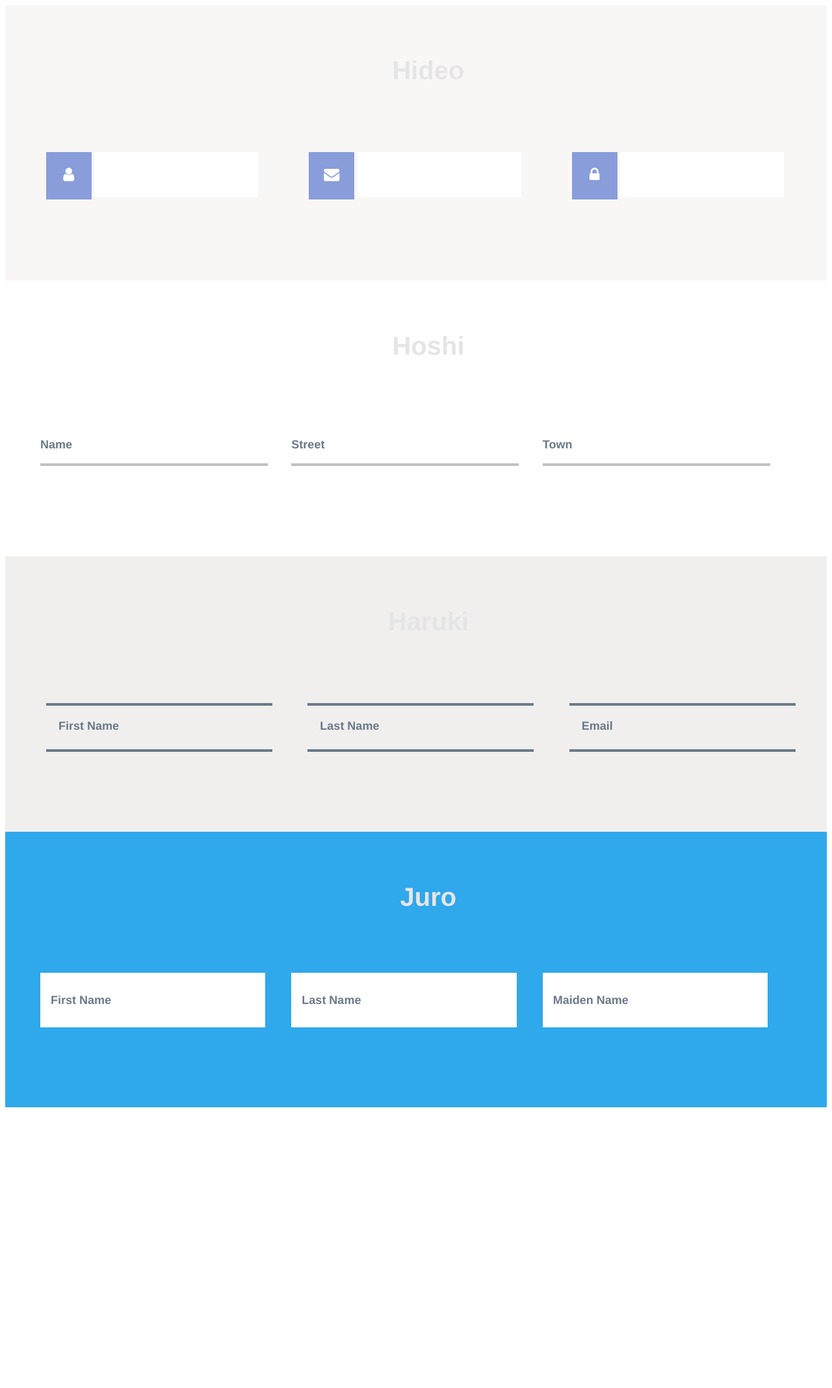
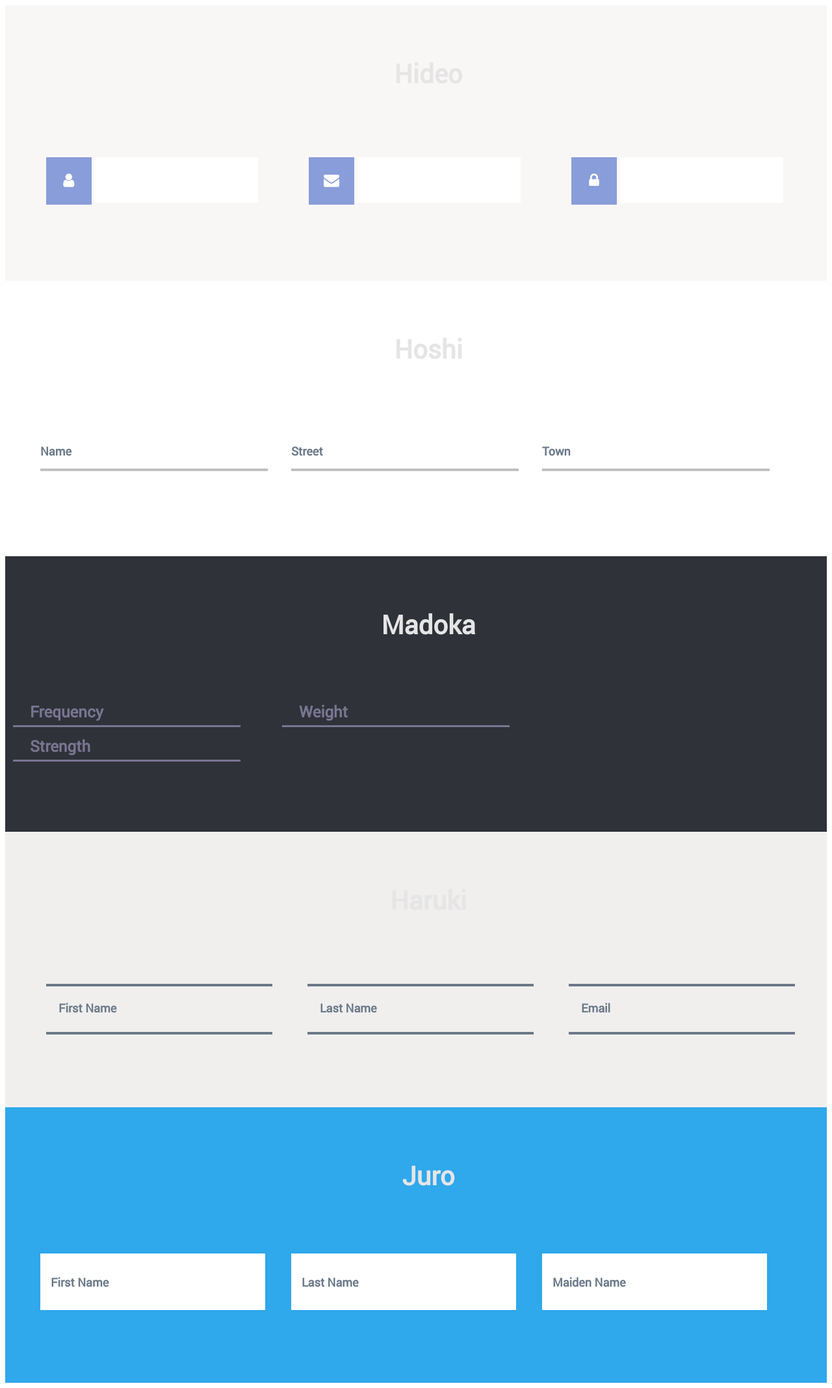
Before and after one commit to ppadua/other-activities, a CodeIgniter app: page /textinput in a window 1280 px wide. Shown: the whole page at 65% size. Before the commit the page ends 1704 px from the top, so only its background shows below. Run offline with CodeIgniter, Linux system fonts and the light colour scheme.

Commit message:
Finished the madoka activity

```diff
--- a/application/views/textinput.php
+++ b/application/views/textinput.php
@@ -53,6 +53,30 @@
 				</div>
 			</div>
 		</section>
+		<section id="madoka">
+		  	<h3>Madoka</h3>
+			<div class="madoka_content">
+			    <input class="madoka_input" type="text" id="input-31" />
+			    <label class="madoka_label" for="input-31">
+		      		<span class="madoka_span">Frequency</span>
+			    </label>
+			   	<button class="draw"></button>
+			</div>
+			<div class="madoka_content">
+			    <input class="madoka_input" type="text" id="input-32" />
+			    <label class="madoka_label" for="input-32">
+		      		<span class="madoka_span">Weight</span>
+			    </label>
+			   	<button class="draw"></button>
+			</div>
+			<div class="madoka_content">
+			    <input class="madoka_input" type="text" id="input-33" />
+			    <label class="madoka_label" for="input-33">
+		      		<span class="madoka_span">Strength</span>
+			    </label>
+			   	<button class="draw"></button>
+			</div>
+		</section>
 		<section id="haruki">
 			<h3>Haruki</h3>
 			<div class="haruki_content" >
@@ -72,21 +96,15 @@
 			<h3>Juro</h3>
 			<div class="juro_content">
 				<input class="juro_input" type="text" id="juro_fname">
-				<label class="juro_label" for="juro_fname">
-					<span class="juro_span">First Name</span>
-				</label>
+				<label class="juro_label" for="juro_fname"><span class="juro_span">First Name</span></label>
 			</div>
 			<div class="input input--juro juro_content">
 				<input class="juro_input" type="text" id="juro_lname">
-				<label class="juro_label" for="juro_lname">
-					<span class="juro_span">Last Name</span>
-				</label>
+				<label class="juro_label" for="juro_lname"><span class="juro_span">Last Name</span></label>
 			</div>
 			<div class="input input--juro juro_content">
 				<input class="juro_input" type="text" id="juro_mname">
-				<label class="juro_label" for="juro_mname">
-					<span class="juro_span">Maiden Name</span>
-				</label>
+				<label class="juro_label" for="juro_mname"><span class="juro_span">Maiden Name</span></label>
 			</div>
 		</section>
 	</div>
--- a/assets/textinput/css/dashboard.css
+++ b/assets/textinput/css/dashboard.css
@@ -1,6 +1,10 @@
+@font-face {
+  font-family: myFirstFont;
+  src: url(/assets/textinput/css/fonts/Roboto-Regular.ttf);
+}
 * {
   padding: 0px;
-  font-family: "Helvetica Neue", Helvetica, Arial, sans-serif;
+  font-family: myFirstFont;
 }
 #wrapper section {
   padding: 38px 0px 0px 3%;
@@ -114,6 +118,112 @@
 #wrapper section#haruki .haruki_input:focus + .haruki_label::after,
 #wrapper section#haruki .haruki_active .haruki_label::after {
   transform: translate3d(0, 8px, 0);
+}
+#wrapper section#madoka {
+  background-color: #2f3238;
+}
+#wrapper section#madoka .madoka_content {
+  font-size: 150%;
+  position: relative;
+  display: inline-block;
+  width: 330px;
+  vertical-align: top;
+  margin-right: 80px;
+}
+#wrapper section#madoka .madoka_input {
+  position: relative;
+  display: block;
+  float: right;
+  padding: 0.8em;
+  width: 60%;
+  border-radius: 0;
+  background: #f0f0f0;
+  font-weight: bold;
+  width: 92%;
+  background: transparent;
+  border: none;
+  color: #7A7593;
+  padding: 10px 36px;
+  font-size: 25px;
+  outline: none;
+}
+#wrapper section#madoka .madoka_label {
+  display: inline-block;
+  float: right;
+  color: #6a7989;
+  font-weight: bold;
+  position: absolute;
+  color: #7A7593;
+  cursor: text;
+  top: 14px;
+}
+#wrapper section#madoka .madoka_span {
+  position: relative;
+  display: block;
+  width: 100%;
+  transform-origin: 0% 50%;
+  transition: transform 0.3s;
+}
+#wrapper section#madoka .draw {
+  background: none;
+  border: 0;
+  box-sizing: border-box;
+  margin: 1em;
+  padding: 1em 2em;
+  box-shadow: inset 1px -5px 0px -2px #7a7593;
+  color: #7a7593;
+  font-size: inherit;
+  font-weight: 700;
+  position: absolute;
+  vertical-align: middle;
+  outline: none;
+  left: -50px;
+  bottom: -25px;
+  width: 350px;
+}
+#wrapper section#madoka .draw:before,
+#wrapper section#madoka .draw:after {
+  box-sizing: inherit;
+  content: "";
+  position: absolute;
+  border: 2px solid transparent;
+  width: 0;
+  height: 0;
+  right: 0;
+}
+#wrapper section#madoka .draw:before {
+  top: 0;
+}
+#wrapper section#madoka .draw:after {
+  bottom: 0;
+}
+#wrapper section#madoka .draw:focus {
+  border: none !important;
+  color: #7a7593;
+}
+#wrapper section#madoka .draw:focus:after {
+  width: 100% ;
+  height: 100% ;
+  border-right-color: #7a7593 ;
+  transition: height 0.2s ease-out 0.2s;
+}
+#wrapper section#madoka .draw:focus:before {
+  width: 100% ;
+  height: 100% ;
+  border-top-color: #7a7593  ;
+  border-left-color: #7a7593 ;
+  transition: border-color 0s ease-out 0.5s, width 0.25s ease-out 0.5s, height 0.25s ease-out 0.75s;
+}
+#wrapper section#madoka .button_active {
+  width: 106% ;
+  height: 48px ;
+  border-right: 2px solid #7a7593 !important;
+  border-top: 2px solid  #7a7593 !important;
+  border-left: 2px solid #7a7593 !important;
+}
+#wrapper section#madoka .input__field:focus + .input__field .madoka_span,
+#wrapper section#madoka .madoka_active .madoka_span {
+  transform: scale3d(0.81, 0.81, 1) translate3d(0, 4em, 0);
 }
 #wrapper section#juro {
   background-color: #2fa8ec;
--- a/assets/textinput/js/dashboard.js
+++ b/assets/textinput/js/dashboard.js
@@ -65,6 +65,25 @@ $(document).ready(function(){
 		})
 	});
 
+	$(".draw").click(function(){
+		var draw = $(this);
+
+		setTimeout(function(){
+			$(draw).siblings(".madoka_input").focus();
+			$(draw).addClass("button_active");
+			$(draw).closest(".madoka_content").addClass("madoka_active");
+		}, 1000)
+
+	})
+	$("body").on("blur", "#madoka .madoka_content", function(){
+		$("#madoka .button_active").each(function(){
+			if($(this).siblings(".madoka_input").val().trim() == ""){
+				$(this).removeClass("button_active");
+				$(this).closest(".madoka_content").removeClass("madoka_active");
+			}
+		})
+	})
+
 });
 
 function move(elem, type, width_length, color) {
--- a/assets/textinput/less/dashboard.less
+++ b/assets/textinput/less/dashboard.less
@@ -1,6 +1,11 @@
+@font-face {
+    font-family: myFirstFont;
+    src: url(/assets/textinput/css/fonts/Roboto-Regular.ttf);
+}
+
 *{
 	padding: 0px;
-	font-family: "Helvetica Neue", Helvetica, Arial, sans-serif;
+	font-family: myFirstFont;
 }
 
 #wrapper{
@@ -137,6 +142,131 @@
 		.haruki_active .haruki_label::after {
 			transform: translate3d(0, 8px, 0);
 		}
+	}
+
+	section#madoka{
+		background-color: #2f3238;
+
+		.madoka_content {
+			font-size: 150%;
+			position: relative;
+			display: inline-block;
+			width: 330px;
+			vertical-align: top;
+			margin-right: 80px;
+		}
+
+		.madoka_input {
+			position: relative;
+			display: block;
+			float: right;
+			padding: 0.8em;
+			width: 60%;
+			border-radius: 0;
+			background: #f0f0f0;
+			font-weight: bold;
+			width: 92%;
+		    background: transparent;
+		    border: none;
+		    color: #7A7593;
+		    padding: 10px 36px;
+		    font-size: 25px;
+		    outline: none;
+		}
+
+		.madoka_label {
+			display: inline-block;
+			float: right;
+			color: #6a7989;
+			font-weight: bold;
+			position: absolute;
+			color: #7A7593;
+			cursor: text;
+			top: 14px;
+		}
+
+		.madoka_span {
+			position: relative;
+			display: block;
+			width: 100%;
+			transform-origin: 0% 50%;
+			transition: transform 0.3s;
+		}
+
+		.draw {
+			background: none;
+			border: 0;
+			box-sizing: border-box;
+			margin: 1em;
+			padding: 1em 2em;
+			box-shadow: inset 1px -5px 0px -2px #7a7593;
+			color: #7a7593;
+			font-size: inherit;
+			font-weight: 700;
+			position: absolute;
+			vertical-align: middle;
+			outline: none;
+			left: -50px;
+			bottom: -25px;
+			width: 350px;
+		}
+
+		.draw:before, .draw:after {
+			box-sizing: inherit;
+			content: "";
+			position: absolute;
+			border: 2px solid transparent;
+			width: 0;
+			height: 0;
+			right: 0;
+		}
+
+		.draw:before {
+			top: 0;
+		}
+
+		.draw:after {
+			bottom: 0;
+		}
+
+		.draw:focus {
+			border: none !important;
+			color: #7a7593;
+		}
+
+		.draw:focus:after{
+			width: 100% ;
+			height: 100% ;
+			border-right-color:  #7a7593 ;
+			transition:
+				height 0.20s ease-out 0.20s;
+		}
+
+		.draw:focus:before{
+			width: 100% ;
+			height: 100% ;
+			border-top-color: #7a7593  ;
+			border-left-color:#7a7593 ;
+			transition:
+				border-color 0s ease-out 0.5s,
+				width 0.25s ease-out 0.5s,
+				height 0.25s ease-out 0.75s;
+		}
+
+		.button_active{
+			width: 106% ;
+			height: 48px ;
+			border-right:  2px solid #7a7593 !important;
+			border-top: 2px solid  #7a7593 !important;
+			border-left: 2px solid #7a7593 !important;
+		}
+
+
+		.input__field:focus + .input__field .madoka_span,
+		.madoka_active .madoka_span {
+			transform: scale3d(0.81, 0.81, 1) translate3d(0, 4em, 0);
+		}
+
 	}
 
 	section#juro{
```
Also changed, not shown: assets/textinput/css/fonts/Roboto-Black.ttf (added), assets/textinput/css/fonts/Roboto-BlackItalic.ttf (added), assets/textinput/css/fonts/Roboto-Bold.ttf (added), assets/textinput/css/fonts/Roboto-BoldItalic.ttf (added), assets/textinput/css/fonts/Roboto-Italic.ttf (added), assets/textinput/css/fonts/Roboto-Light.ttf (added), assets/textinput/css/fonts/Roboto-LightItalic.ttf (added), assets/textinput/css/fonts/Roboto-Medium.ttf (added), assets/textinput/css/fonts/Roboto-MediumItalic.ttf (added), assets/textinput/css/fonts/Roboto-Regular.ttf (added), assets/textinput/css/fonts/Roboto-Thin.ttf (added), assets/textinput/css/fonts/Roboto-ThinItalic.ttf (added). Lines whose indentation alone changed are shown as unchanged.
